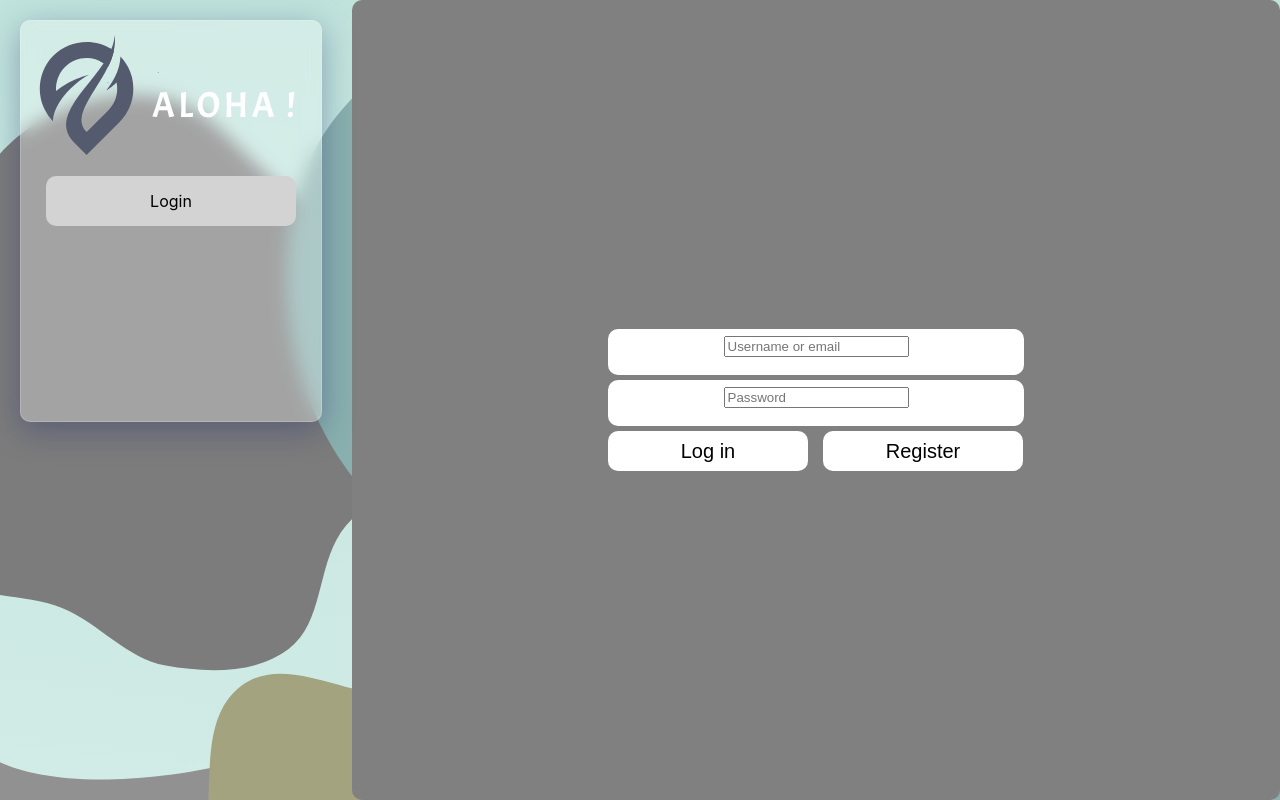
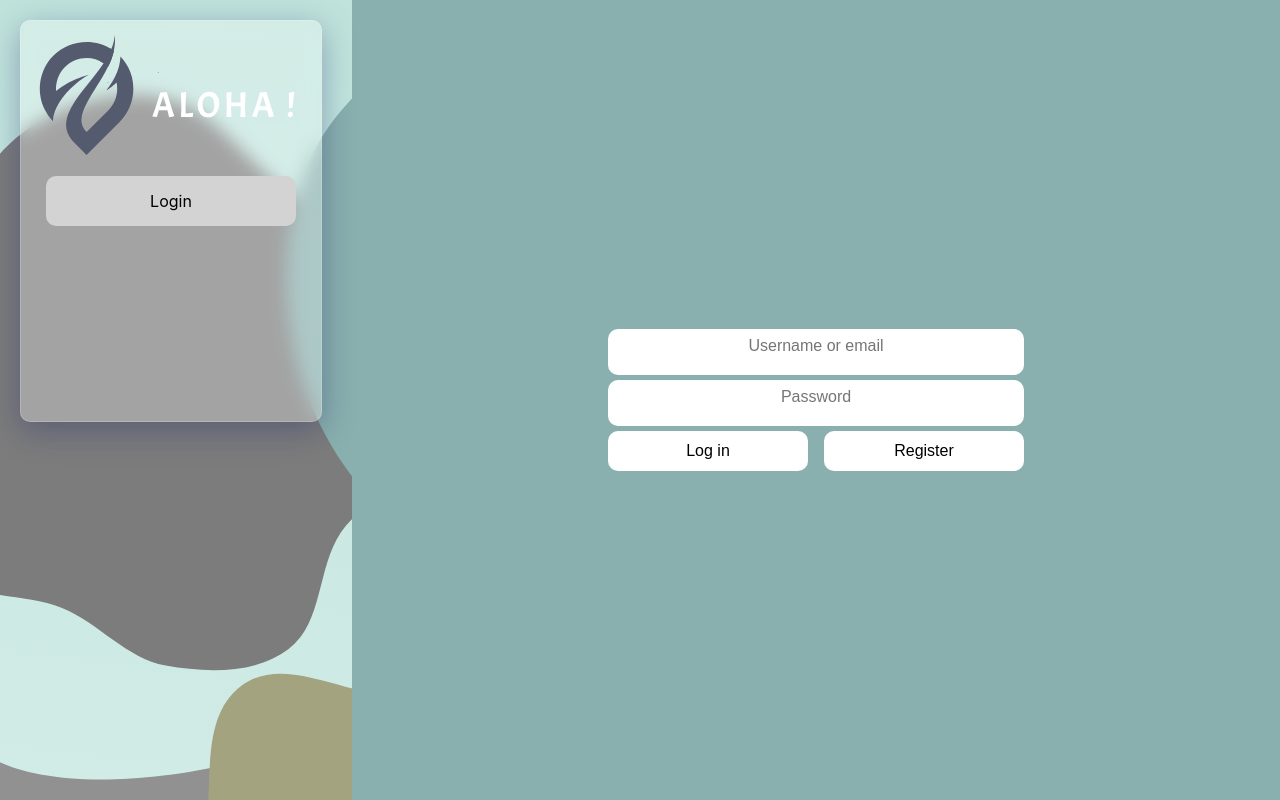
Before and after one commit to camilawfranco/techlabs_group3, a React (Create React App) app in the folder frontend/: page / in a window 1280 px wide. Built offline with nearby package versions, Linux system fonts and the light colour scheme.

Commit message:
Update Login.js

```diff
--- a/frontend/src/routes/Login.js
+++ b/frontend/src/routes/Login.js
@@ -13,10 +13,10 @@ const Login = () => {
          <LoginWindow>
           <form>
             <Fenster>
-            <input id="loginField" type="text" name="login" placeholder="Username or email" />
+            <InputField input id="loginField" type="text" name="login" placeholder="Username or email" />
             </Fenster>
             <Fenster>
-            <input id="psdField" type="password" name="password" placeholder="Password" />
+            <InputField input id="psdField" type="password" name="password" placeholder="Password" />
             </Fenster>
             <BottonBox>
               <Button id="submitBtn" type="submit" name="submit">Log in</Button>
@@ -32,39 +32,52 @@ const Login = () => {
 export default Login;
 const LoginWindow = styled.div`
       display: flex;
-      border-radius: 10px; white;
+      border-radius: 10px, white;
       flex-direction: column;
       justify-content: center;
-      background-color: grey;
+      background: #89b0ae;
       align-items: center;
       height: 100vh;
 `
+
 const Button = styled.button`
       text-align: center;
       height: 40px;
       width: 200px;
-      font-size: 20px;
       background-color: white;
       border: solid, white;
       border-radius: 10px;
       border-style: none;
+      font-color: #555b6e;
+      font-size: medium;
 `
+
 const BottonBox = styled.div`
       display: flex;
       flex-direction: row;
-      gap: 15px;
+      gap: 16px;
       margin: 5px;
       border-radius: 10px;
       border-color: white;
 `
+
 const Fenster = styled.div`
       text-align: center;
       height: 40px;
       width: 410px;
+      font-color: #555b6e;
       font-size: 20px;
       border-style: solid;
       background-color: white;
       border-color: white;
+      border-radius: 10px;
       margin: 5px;
-      border-radius: 10px;
 `
+
+const InputField = styled.input`
+      border-style: solid;
+      border-color: white;
+      text-align: center;
+      font-color: #555b6e;
+      font-size: medium;
+`
```
